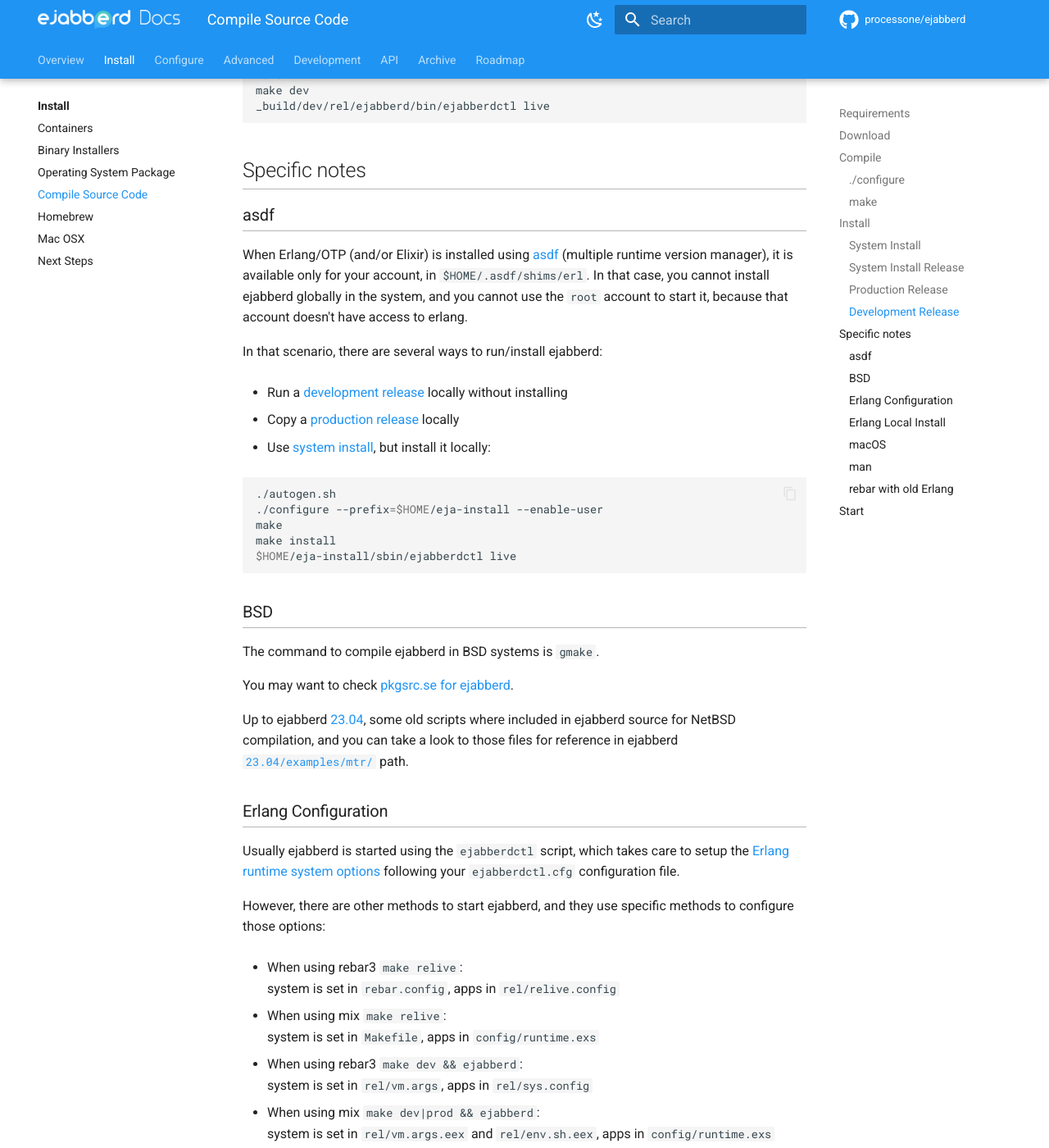
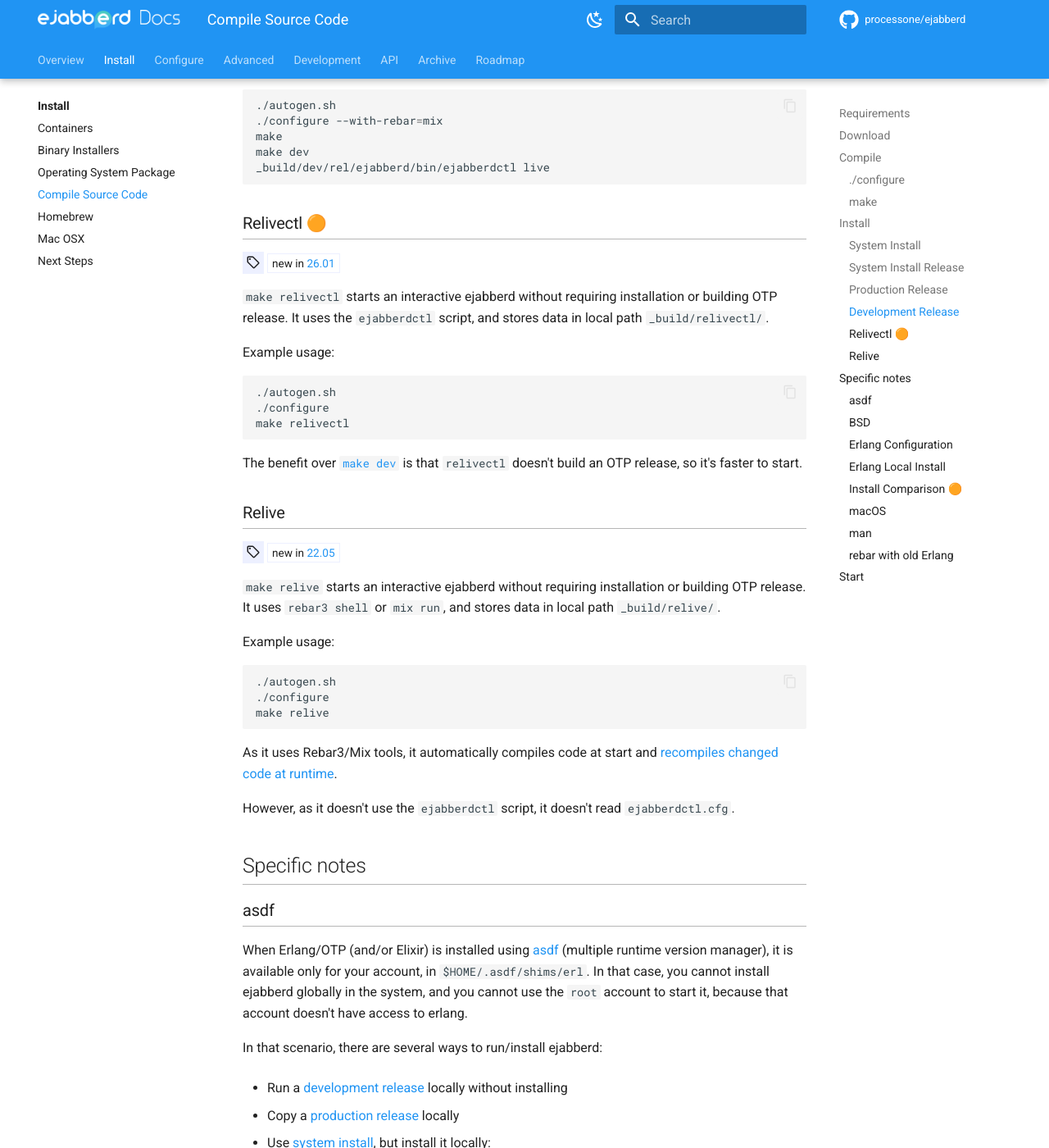
Before and after one commit to processone/docs.ejabberd.im, an MkDocs documentation site: the page built from content/admin/install/source.md, in a window 1280 px wide and 1400 px high, scrolled down 6765 px. Shown: the whole window at 82% size. Built offline with MkDocs 1.6.1 and Material for MkDocs 9.7.7, drawn with Linux system fonts in a browser that asks for light colours; comment, search, counter and statistics services are not loaded; some of the changed text lies outside the part shown.

Commit message:
source: Add sections for Relivectl, Relive and Install Comparison

````diff
--- a/content/admin/install/source.md
+++ b/content/admin/install/source.md
@@ -204,9 +204,12 @@
 
 - [system install](#system-install)
 - [system install a release](#system-install-release)
-- building a [production](#production-release) release
-- building a [development](#production-release) release
-- don't install at all, just [start](#start) with `make relive`
+- building a [production](#production-release) OTP release
+- building a [development](#production-release) OTP release
+- start directly with [relivectl](#relivectl)
+- start directly with [relive](#relive) which uses Rebar3/Mix
+
+Check the [Install Comparison](#install-comparison) table to find the differences.
 
 ### System Install
 
@@ -332,6 +335,52 @@
 _build/dev/rel/ejabberd/bin/ejabberdctl live
 ```
 
+### Relivectl 🟠
+
+<!-- md:version new in [26.01](../../archive/26.01/index.md) -->
+
+`make relivectl` starts an interactive ejabberd
+without requiring installation or building OTP release.
+It uses the `ejabberdctl` script,
+and stores data in local path `_build/relivectl/`.
+
+Example usage:
+
+``` sh
+./autogen.sh
+./configure
+make relivectl
+```
+
+The benefit over [`make dev`](#development-release)
+is that `relivectl` doesn't build an OTP release, so it's faster to start.
+
+
+### Relive
+
+<!-- md:version new in [22.05](../../archive/22.05/index.md) -->
+
+`make relive` starts an interactive ejabberd
+without requiring installation or building OTP release.
+It uses `rebar3 shell` or `mix run`,
+and stores data in local path `_build/relive/`.
+
+Example usage:
+
+``` sh
+./autogen.sh
+./configure
+make relive
+```
+
+As it uses Rebar3/Mix tools,
+it automatically compiles code at start
+and [recompiles changed code at runtime](https://www.process-one.net/blog/ejabberd-24-06/#support-for-code-automatic-update).
+
+However, as it doesn't use the `ejabberdctl` script,
+it doesn't read `ejabberdctl.cfg`.
+
+
 ## Specific notes
 
 ### asdf
@@ -413,6 +462,23 @@
 see section [asdf](#asdf) for details.
 
 
+### Install Comparison 🟠
+
+Let's summarize all the [make](#make) targets related to installation to determine their usage differences:
+
+| `make ...`           | [install](#system-install)   | [install-rel](#system-install-release)   | [prod](#production-release)   | [dev](#development-release)   | [relivectl](#relivectl)   | [relive](#relive)   |
+|:---------------------|:-----------:|:---------------:|:--------:|:-------:|:-------------:|:----------:|
+| Writes files in path | `/`         | `/`             | `_build/`<br>`prod/`|`_build/`<br>`dev/`| `_build/`<br>`relivectl/`     | `_build/`<br>`relive/`  |
+| Installs             | ✅          | ✅              | manually uncompress `*.tar.gz`| - | - | -  |
+| Uninstall with       | `uninstall`<br>⚠️  [incomplete](https://github.com/processone/ejabberd/issues/1496)| `uninstall-rel`<br>✅| manual remove | - | - | - |
+| Start tool           | ejabberdctl |ejabberdctl|ejabberdctl|ejabberdctl|ejabberdctl | rebar3/mix |
+| Reads `ejabberdctl.cfg`| ✅        | ✅              | ✅       | ✅      | ✅            | ❌         |
+| Recompiles           | -           | ✅              | ✅       | ✅      | ❌            | ✅         |
+| Starts ejabberd      | -           | -               | -        | -       | ✅            | ✅         |
+| Recompiles at runtime| -           | -               | -        | -       | ❌            | ✅         |
+| Execution time (s.)  | 13          | 40              | 57       | 35      | 4             | 9          |
+
+
 ### macOS
 
 If compiling from sources on Mac OS X, you must configure ejabberd to use custom OpenSSL, Yaml, iconv.
````
